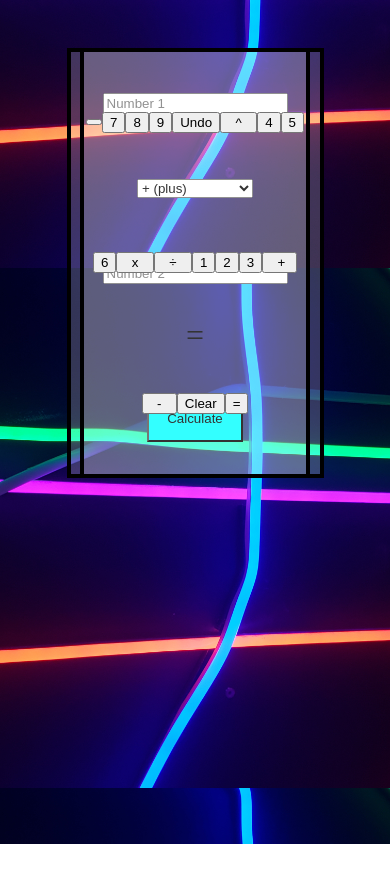
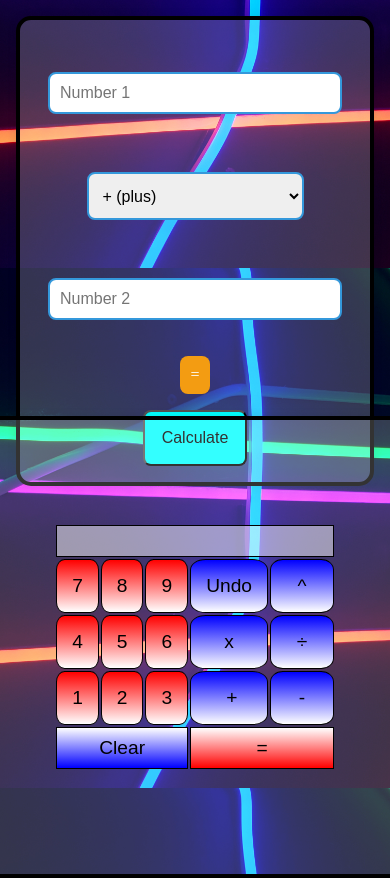
Before and after one commit to pavansweb/Calculator, a plain HTML site: page calculator.html in a window 390 px wide. Before the commit the page ends 844 px from the top, so only its background shows below. Drawn offline with Linux system fonts and the light colour scheme.

Commit message:
Update calculator.css

```diff
--- a/calculator.css
+++ b/calculator.css
@@ -19,6 +19,8 @@ body{
     background-color: rgba(255, 255, 255, 0.7);
     border: 0.3em solid;
     margin: 3em 5em 1em 5em;
+    border-radius: 15px;
+    box-shadow: 0 0 10px rgba(0, 0, 0, 0.1);
 }
 h1{
     position: absolute;
@@ -30,12 +32,18 @@ h1{
     background-position: center;
     text-decoration: solid;
     -webkit-text-fill-color: transparent;
+    background-clip: text ;
     -webkit-background-clip: text ;
     display: none;
 }
 #answer{
     position: relative;
-
+    background-color: #f39c12;
+    border-radius: 8px;
+    padding: 10px;
+    margin: 20px 0;
+    font-size: 1.5rem;
+    color: white;
 }
 
 #answer{
@@ -50,11 +58,15 @@ h1{
     position: absolute;
     bottom: 5rem;
     background-color: aqua;
+    border-radius: 8px;
+    cursor: pointer;
+    transition: background-color 0.3s;
 
 }
 
-#calculateBtn:hover{
-    background-color:aquamarine;
+#calculateBtn:hover {
+    background-color: #2ecc71;
+    color: white;
 }
 
 #calculateBtn:active{
@@ -62,41 +74,201 @@ h1{
 }
 
 
-@media  screen and (max-width:780px) {
-    body{
-        background-image: url(/calculator/images/mobileBg.jpg) ;
 
+#calculatorButtons{
+    position: absolute;
+    display: grid;
+    grid-template-columns: auto auto auto auto auto;
+   align-content: center;
+    top: 50%;
+
+}
+
+.grid-item{
+
+    border: 1px solid black;
+    background-color: rgba(255, 255, 255, 0.5);
+    padding: 15px;
+    margin:1px;
+    transition: ease 2s ;
+}
+.container .grid-item:not(#writer):not(#clearBtn):not(#calculateBtn2) {
+    border-radius: 20%;
+}
+
+#writer{
+   text-align: center;
+    padding-top: 1px;
+    grid-column: 1/6;
+    height: 2rem;
+    border: 2.px solid black;
+}
+
+.grid-item :active {
+    transform: scale(0.5);
+}
+
+.number{
+    border-radius: 50%;
+    background-image: linear-gradient(red , white);
+}
+
+#clearBtn{
+    grid-column: 1/4;
+    padding: 9px;
+    background-image: linear-gradient(white , blue);
+}
+#calculateBtn2{
+    grid-column: 4/6;
+    font-size: 0.9rem;
+    padding: 9px;
+    background-image: linear-gradient(white,red);
+}
+
+
+
+#operator:hover,
+#into:hover,
+#divide:hover,
+#plus:hover,
+#minus:hover,
+#exponent:hover,
+#undo:hover,
+#clearBtn:hover {
+    background-image: linear-gradient(rgba(255, 0, 0, 0.5), rgba(255, 255, 255, 0.5));
+}
+
+#operator:hover,
+#into:hover,
+#divide:hover,
+#plus:hover,
+#minus:hover,
+#exponent:hover,
+#undo:hover,
+#clearBtn:hover {
+    background-image: linear-gradient(rgba(255, 0, 0, 0.5), rgba(255, 255, 255, 0.5));
+}
+
+#seven:hover,
+#eight:hover,
+#nine:hover,
+#four:hover,
+#five:hover,
+#six:hover,
+#one:hover,
+#two:hover,
+#three:hover,
+#calculateBtn2:hover {
+    background-image: linear-gradient(rgba(0, 0, 255, 0.5), rgba(255, 255, 255, 0.5));
+    transition: background-color 0.3s;
+}
+
+
+
+
+#undo,#exponent,#into,#divide,#plus,#minus {
+    background-image: linear-gradient(blue,white);
+}
+
+
+
+
+
+
+
+#num1,
+#num2,
+#operator {
+    padding: 10px;
+    margin: 10px;
+    border: 2px solid #3498db;
+    border-radius: 8px;
+    font-size: 1rem;
+    outline: none;
+    transition: border-color 0.3s;
+}
+
+#num1:focus,
+#num2:focus,
+#operator:focus {
+    border-color: #2ecc71;
+}
+
+
+
+
+
+
+
+@media screen and (max-width: 780px) {
+    body {
+        background-image: url(/calculator/images/mobileBg.jpg);
     }
 
-    .container{
-        width: fit-content;
+    .container {
+        width: auto;
         align-items: center;
         background-color: rgba(255, 255, 255, 0.2);
+        padding: 20px;
+        margin: 1em;
+        border-radius: 15px;
+        box-shadow: 0 0 10px rgba(0, 0, 0, 0.1);
     }
-    #num1{
-        margin: 1rem 2rem ;
 
+    #num1 {
+        width: 100%;
+        margin: 1rem 0.5rem;
     }
-    #operator{
-       position: relative;
+
+    #operator {
+        position: relative;
+        height: 3rem;
+        width: 70%;
+        font-size: 1rem;
+        cursor: pointer;
     }
-    #num2{
+
+    #num2 {
+        width: 100%;
         display: block;
-        margin: 1rem 2rem ;
+        margin: 1rem 0.5rem;
     }
-    #answer{
+
+    #answer {
         position: relative;
-        top: -4rem;
+        top: -2rem;
         margin-left: 0;
-        font-size: 2rem;
+        width: fit-content;
+        height: fit-content;
         word-wrap: break-word;
     }
-    #calculateBtn{
-        bottom: 2rem;
+
+    #calculateBtn {
+        bottom: 1rem;
+        height: 3.5rem;
+        width: 6.5rem;
+        font-size: 3rem;
     }
 
+    #calculatorButtons {
+        top: 25em;
+        width: 100%;
+        padding: 1rem;
+    }
 
+    #num1,
+    #num2,
+    #operator,
+    #answer,
+    #calculateBtn {
+        font-size: 1rem;
+    }
+
+    #calculatorButtons .grid-item {
+        font-size: 1.2rem;
+    }
 }
+
 @media screen and (min-width: 800px) {
 
     h1{
@@ -120,8 +292,29 @@ h1{
         height: 4rem;
         width: 10rem;
         font-size: 150%;
-        bottom: 5rem;
+        bottom: 2rem;
 
     }
-
+    #calculateBtn2{
+        font-size: 2rem;
+    }
+    #calculatorButtons{
+        border: 5px solid black;
+        height: fit-content;
+        width: fit-content;
+        top: 28rem;
+        padding: 2rem 9rem;
+    }
+    .grid-item{
+        margin: 3px;
+        font-size: 1.8rem;
+        padding: 1.8rem;
+    }
+    #writer{
+        margin-bottom: 3rem;
+    }
+    #answer{
+        position: absolute;
+        top: 52%;
+    }
 }
```
